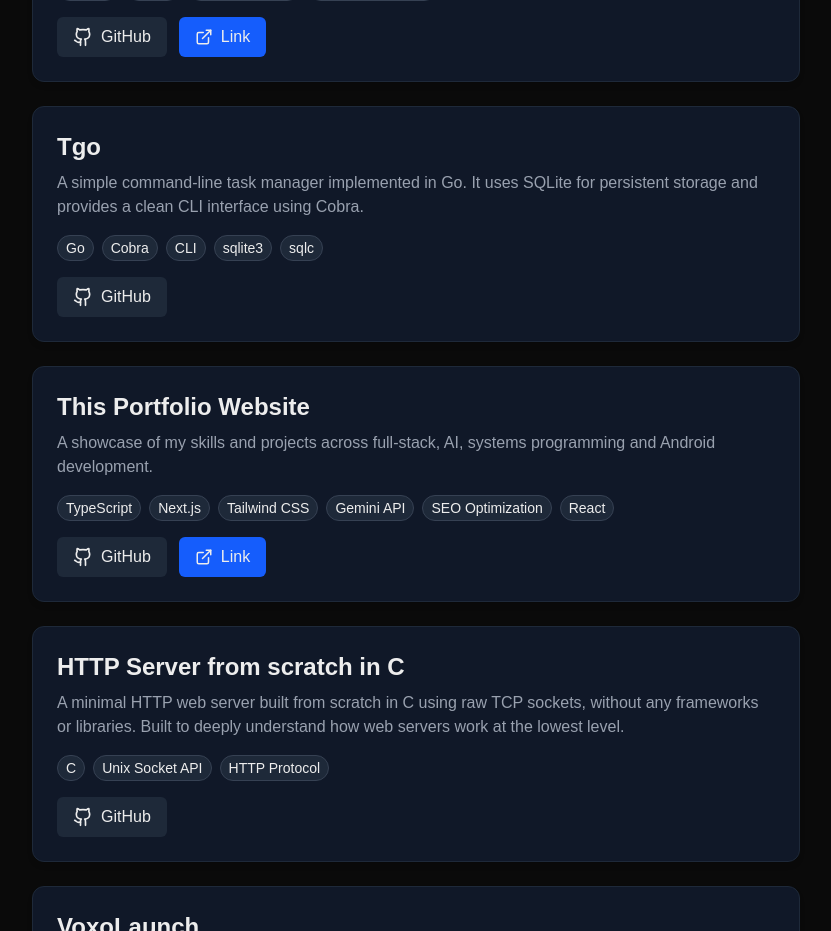
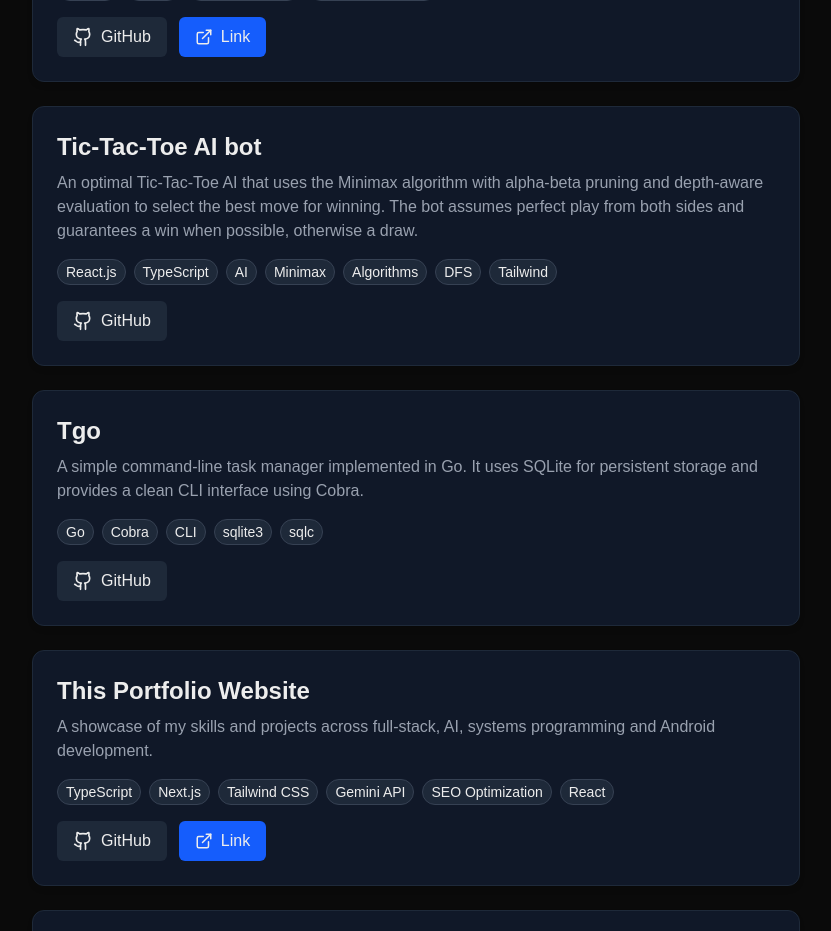
Before and after one commit to eswar-7116/portfolio, a Next.js app: page /projects in a window 1280 px wide. Shown: the part 2040-2971 px from the top of the page, without its empty margins (224-1055 px from the left). Built offline with nearby package versions, Linux system fonts and the light colour scheme.

Commit message:
project: add Tic-Tac-Toe AI

```diff
--- a/src/data/projects.ts
+++ b/src/data/projects.ts
@@ -85,6 +85,22 @@ const projects: Project[] = [
     link: "https://altertone-two.vercel.app/",
   },
   {
+    title: "Tic-Tac-Toe AI bot",
+    skills: [
+      "React.js",
+      "TypeScript",
+      "AI",
+      "Minimax",
+      "Algorithms",
+      "DFS",
+      "Tailwind",
+    ],
+    description:
+      "An optimal Tic-Tac-Toe AI that uses the Minimax algorithm with alpha-beta pruning and depth-aware evaluation to select the best move for winning. The bot assumes perfect play from both sides and guarantees a win when possible, otherwise a draw.",
+    github: "https://github.com/eswar-7116/tictactoe-ai",
+    link: null,
+  },
+  {
     title: "Tgo",
     skills: ["Go", "Cobra", "CLI", "sqlite3", "sqlc"],
     description:
```
